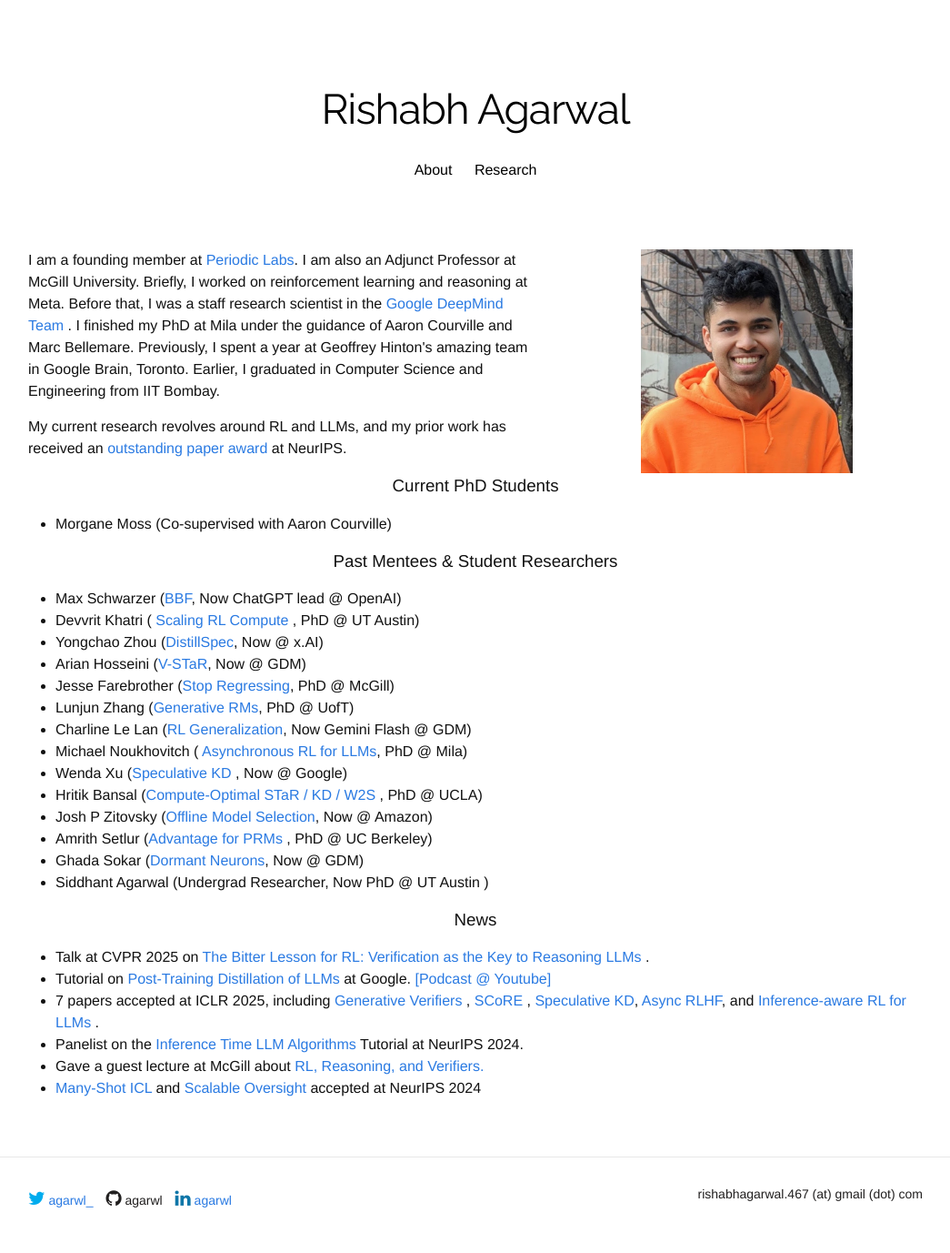
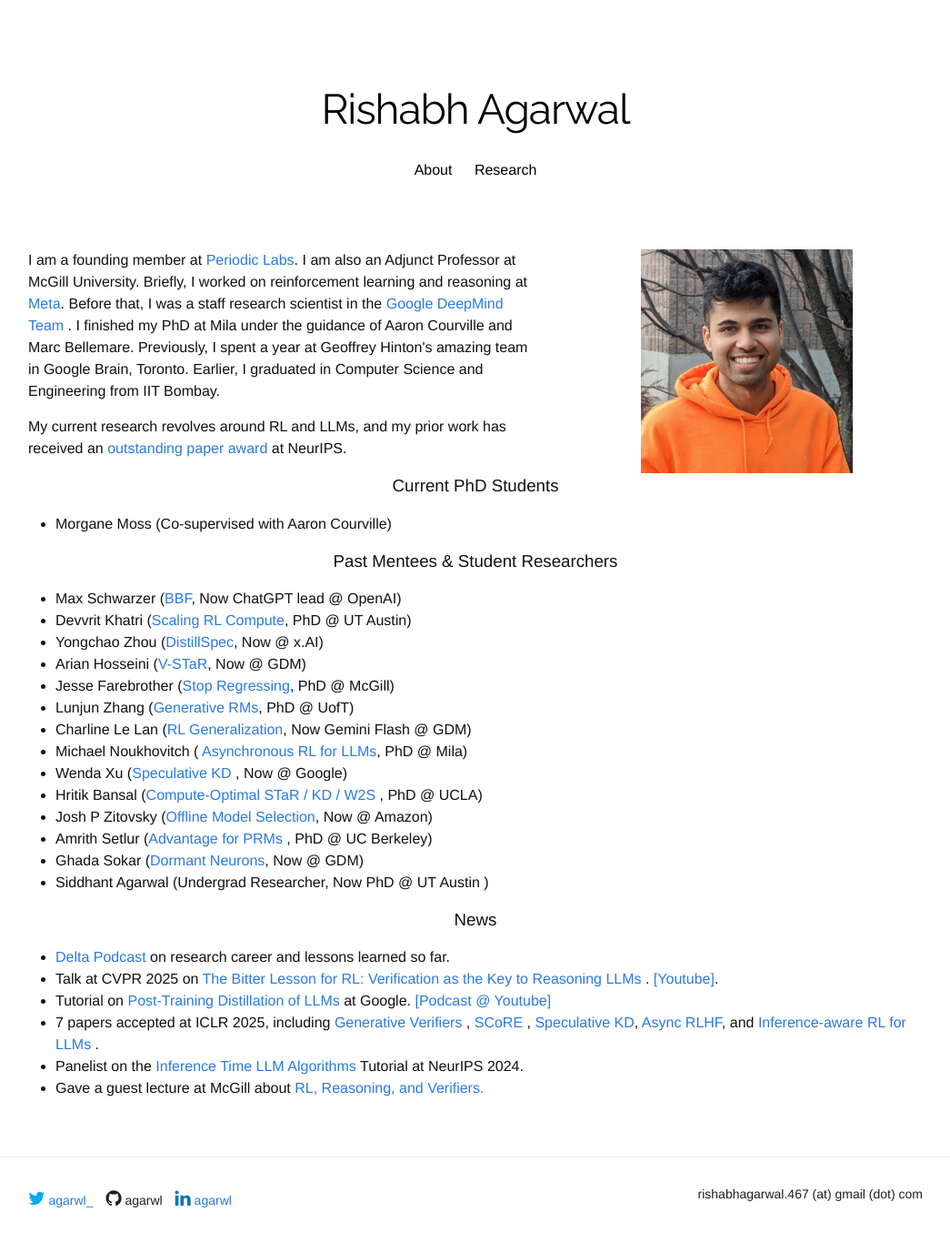
Before and after one commit to agarwl/agarwl.github.io, a Jekyll site: the page built from index.html, in a window 1280 px wide. Shown: the whole page at 91% size, without its empty margins (117-1162 px from the left). Built offline with Jekyll 4.4.1, drawn with Linux system fonts in a browser that asks for light colours; nearby versions of some CDN libraries; some web fonts are replaced; a style sheet for code colours, icons or effects is not loaded.

Commit message:
Update personal and research information in index.html

```diff
--- a/index.html
+++ b/index.html
@@ -7,7 +7,7 @@
 
 <div class="row">
 	<div class="seven columns">
-		<p> I am a founding member at <a href="https://periodic.com/">Periodic Labs</a>. I am also an Adjunct Professor at McGill University. Briefly, I worked on reinforcement learning and reasoning at Meta. Before that, I was a staff research scientist in the <a href="https://deepmind.google/"> Google DeepMind Team </a>.  I finished my PhD at Mila under the guidance of Aaron Courville and Marc Bellemare.
+		<p> I am a founding member at <a href="https://periodic.com/">Periodic Labs</a>. I am also an Adjunct Professor at McGill University. Briefly, I worked on reinforcement learning and reasoning at <a href="https://x.com/agarwl_/status/1960034048698388795">Meta</a>. Before that, I was a staff research scientist in the <a href="https://deepmind.google/"> Google DeepMind Team </a>.  I finished my PhD at Mila under the guidance of Aaron Courville and Marc Bellemare.
 		Previously, I spent a year at Geoffrey Hinton's amazing team in Google Brain, Toronto. Earlier, I graduated in Computer Science and Engineering from IIT Bombay. </p>
 <!--  		I also had a brief stint at Latent Logic (acquired by <a href="https://waymo.com/">Waymo</a>), a self-driving car startup in Oxford -->
 		<p> My current research revolves around RL and LLMs, and my prior work has received
@@ -30,7 +30,7 @@
 <h3> Past Mentees & Student Researchers </h3>
 <ul>
 	<li> Max Schwarzer (<a href="https://arxiv.org/abs/2305.19452">BBF</a>, Now ChatGPT lead @ OpenAI) </li>
-	<li> Devvrit Khatri (<a href="https://www.notion.so/The-Art-of-Scaling-Reinforcement-Learning-Compute-for-LLMs-28c2af1d07f3801ebc70e6b2bc9102fd"> Scaling RL Compute </a>, PhD @ UT Austin) </li>
+	<li> Devvrit Khatri (<a href="https://www.notion.so/The-Art-of-Scaling-Reinforcement-Learning-Compute-for-LLMs-28c2af1d07f3801ebc70e6b2bc9102fd">Scaling RL Compute</a>, PhD @ UT Austin) </li>
 	<li> Yongchao Zhou (<a href="https://arxiv.org/abs/2310.08461">DistillSpec</a>, Now @ x.AI) </li>
 	<li> Arian Hosseini (<a href="https://arxiv.org/abs/2402.06457">V-STaR</a>, Now @ GDM) </li>
 	<li> Jesse Farebrother (<a href="https://arxiv.org/abs/2403.03950">Stop Regressing</a>, PhD @ McGill) </li>
@@ -47,12 +47,13 @@
 
 <h3 id='news'> News </h1>
 <ul>
-  <li> Talk at CVPR 2025 on <a href="https://drive.google.com/file/d/1xd9gPMakWhKl5JlcQqrAIN7gVoxNsS5M/view"> The Bitter Lesson for RL: Verification as the Key to Reasoning LLMs </a>.
+  <li> <a href="https://www.youtube.com/watch?v=6PUuitJNoJE"> Delta Podcast </a> on research career and lessons learned so far. </li>
+  <li> Talk at CVPR 2025 on <a href="https://drive.google.com/file/d/1xd9gPMakWhKl5JlcQqrAIN7gVoxNsS5M/view"> The Bitter Lesson for RL: Verification as the Key to Reasoning LLMs </a>. <a href="https://www.youtube.com/watch?v=nXQE1DsPm2c">[Youtube]</a>.
   <li> Tutorial on <a href="https://drive.google.com/file/d/1xMohjQcTmQuUd_OiZ3hB1r47WB1WM3Am/view"> Post-Training Distillation of LLMs </a> at Google. <a href="https://www.youtube.com/watch?v=O1AR4iL30mg"> [Podcast @ Youtube] </a>  </li>
   <li> 7 papers accepted at ICLR 2025, including <a href="https://arxiv.org/abs/2408.15240"> Generative Verifiers </a>, <a href="https://arxiv.org/abs/2409.12917"> SCoRE </a>,  <a href="https://arxiv.org/abs/2410.11325"> Speculative KD</a>, <a href="https://arxiv.org/abs/2410.18252"> Async RLHF</a>, and <a href="https://arxiv.org/abs/2412.15287"> Inference-aware RL for LLMs </a>. </li>
   <li> Panelist on the <a href="https://cmu-l3.github.io/neurips2024-inference-tutorial/"> Inference Time LLM Algorithms </a> Tutorial at NeurIPS 2024. </li>
   <li> Gave a guest lecture at McGill about <a href="https://drive.google.com/file/d/1komQ7s9kPPvDx_8AxTh9A6tlfJA0j6dR/view"> RL, Reasoning, and Verifiers. </a> </li>
-  <li> <a href="https://arxiv.org/abs/2404.11018"> Many-Shot ICL </a> and  <a href="https://arxiv.org/abs/2407.04622"> Scalable Oversight </a> accepted at NeurIPS 2024 </li>
+  <!-- <li> <a href="https://arxiv.org/abs/2404.11018"> Many-Shot ICL </a> and  <a href="https://arxiv.org/abs/2407.04622"> Scalable Oversight </a> accepted at NeurIPS 2024 </li>	 -->
 <!--   <li> 4 papers, including an oral, accepted at ICML'23. </li>
   <li> 3 papers, including an oral, accepted at ICLR'23 (related to scaling TD methods) and one paper accepted at AISTATS'23. </li>
   <li> Co-organizing an in-person workshop on <a href="https://reincarnating-rl.github.io"> Reincarnating RL </a> at ICLR 2023 in Kigali, Rwanda. </li>
```
